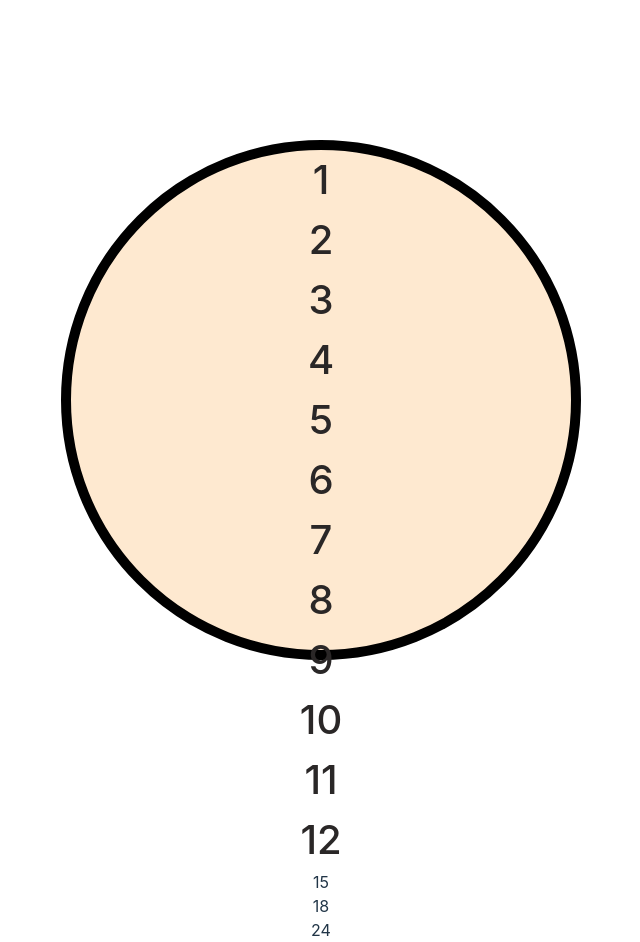
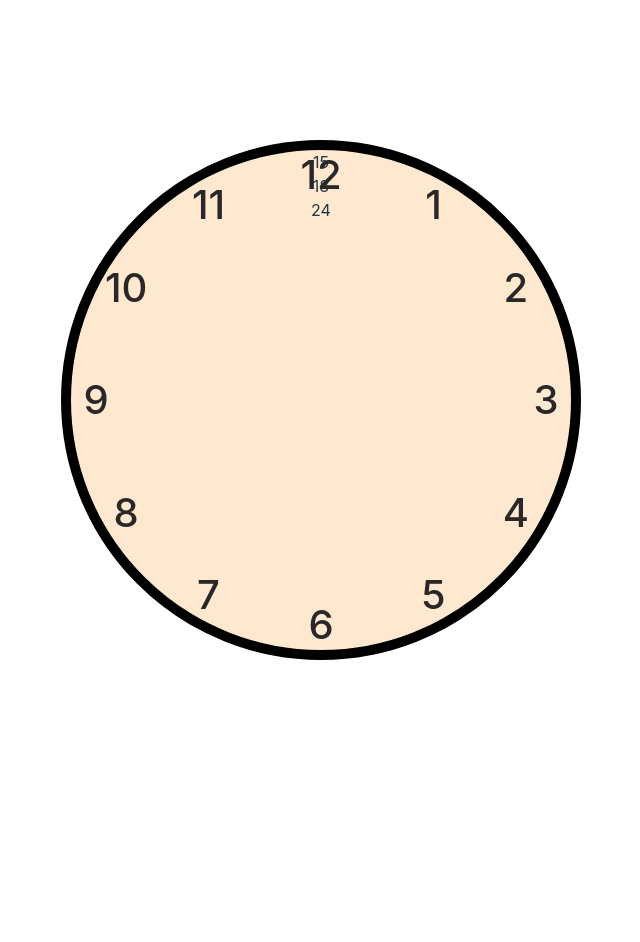
Before and after one commit to ha3158987/analog-clock, a React (Vite) app: page / in a window 1280 px wide. Shown: the whole page, without its empty margins (319-959 px from the left). After the commit the page ends 800 px from the top, so only its background shows below. Built offline with nearby package versions, Linux system fonts and the light colour scheme.

Commit message:
feat: place numbers to appropriate position

```diff
--- a/src/components/clock/ClockNumber.tsx
+++ b/src/components/clock/ClockNumber.tsx
@@ -1,8 +1,9 @@
 import React from 'react';
+import '@components/clock/clock.style.scss';
 
 function ClockNumber({ number }: { number: number }) {
   return (
-    <div className="clock-number">{number}</div>
+    <span className="clock-number">{number}</span>
   );
 }
 
--- a/src/components/clock/clock.style.scss
+++ b/src/components/clock/clock.style.scss
@@ -1,15 +1,24 @@
 .clock-wrapper {
-    border: 10px solid black;
-    border-radius: 50%;
+    position: relative;
 
     height: 500px;
     width: 500px;
 
+    border: 10px solid black;
+    border-radius: 50%;
     background-color: rgb(254, 233, 208);
 }
 
-.clock-number {
-    font-weight: 500;
-    font-size: 40px;
-    color: rgb(42, 39, 39);
+// * 12번째 인덱스 직전까지 반복
+@for $i from 1 to 13 {
+    .clock-number:nth-child(#{$i}) {
+        position: absolute;
+        top: calc(sin(#{$i * 30 - 90}deg) * (50% * 0.9) + 50%);
+        left: calc(cos(#{$i * 30 - 90}deg) * (50% * 0.9) + 50%);
+        transform: translate(-50%, -50%);
+
+        font-weight: 500;
+        font-size: 40px;
+        color: rgb(42, 39, 39);
+    }
 }
```
